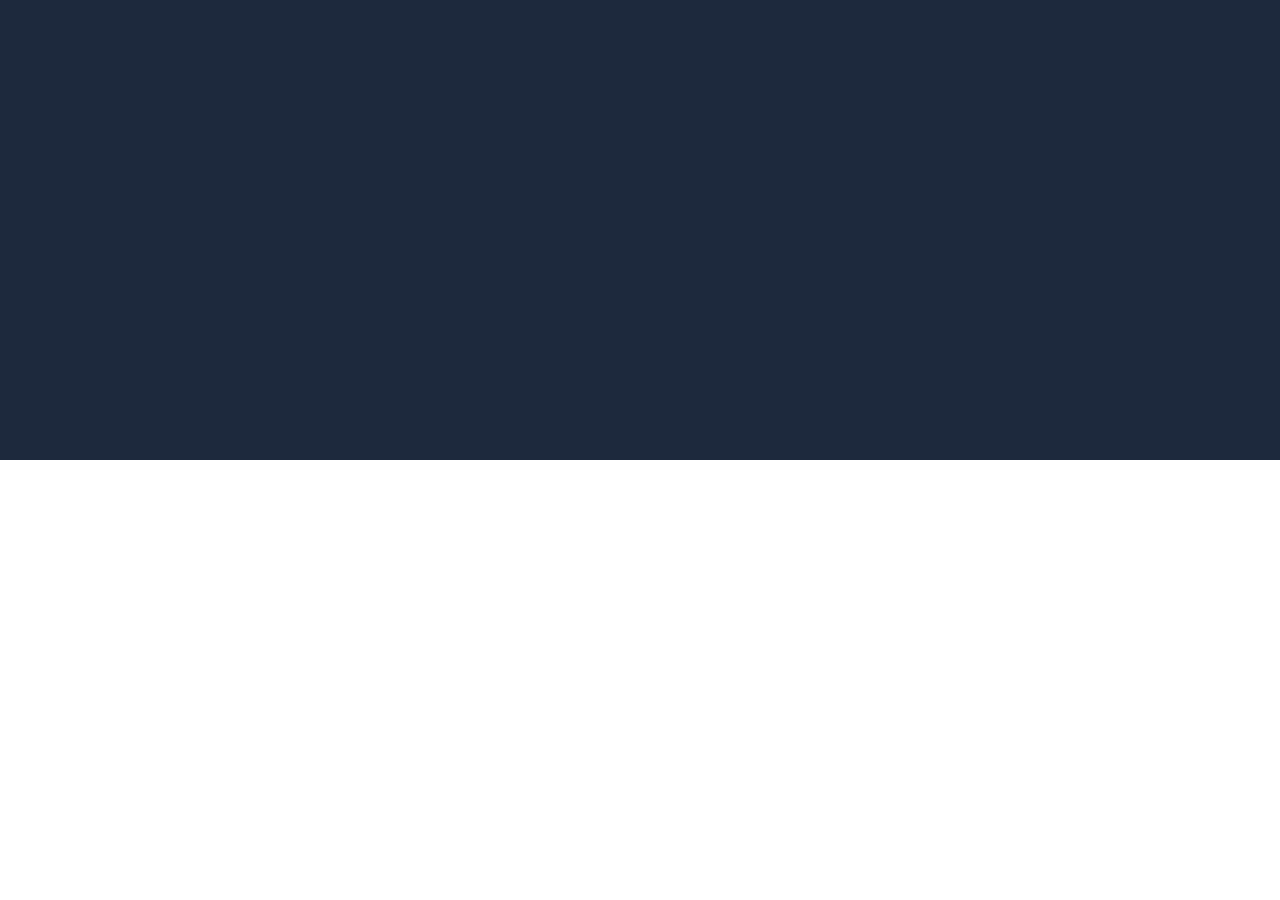
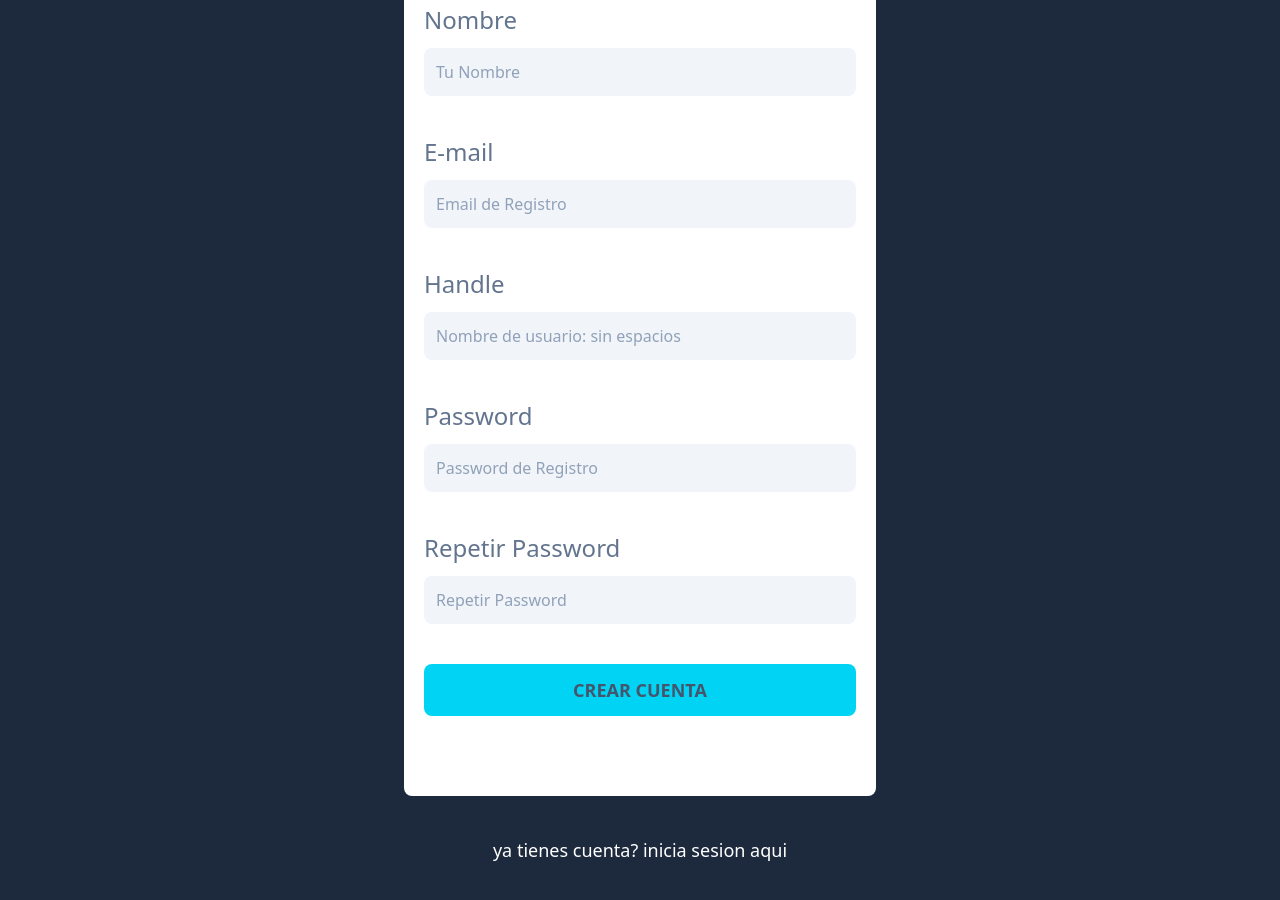
Before and after one commit to pedroHackerNoob/potrolinkfrontend, a React (Vite) app: page /auth/register in a window 1280 px wide. Shown: the part 340-1240 px from the top of the page. Before the commit the page ends 800 px from the top, so only its background shows below. Built offline with nearby package versions, Linux system fonts and the light colour scheme.

Commit message:
form added

```diff
--- a/package.json
+++ b/package.json
@@ -12,6 +12,7 @@
   "dependencies": {
     "react": "^19.1.0",
     "react-dom": "^19.1.0",
+    "react-hook-form": "^7.57.0",
     "react-router-dom": "^7.6.1"
   },
   "devDependencies": {
--- a/src/view/LoginViews.tsx
+++ b/src/view/LoginViews.tsx
@@ -3,9 +3,10 @@
 export default function LoginViews(){
     return(
         <>
-            <nav>
-                <Link to='/auth/register'>
-                    No tienes cuenta? registrate aqui
+            <h1 className=' text-4xl text-white font-bold'>Login</h1>
+            <nav className='mt-10'>
+                <Link className='text-center text-white text-lg block' to='/auth/register'>
+                    no tienes cuenta? Registrate aqui
                 </Link>
             </nav>
         </>
--- a/src/view/RegisterViews.tsx
+++ b/src/view/RegisterViews.tsx
@@ -1,11 +1,101 @@
 import {Link} from "react-router-dom";
-
+import {useForm} from "react-hook-form";
 export default function RegisterViews(){
+    const { register,handleSubmit, formState :{errors}} = useForm();
+    const handleRegister = () => {
+        console.log('desde handle register\n',errors);
+    }
     return(
         <>
-            <div>Register</div>
-            <nav>
-                <Link to='/auth/login'>
+            <h1 className=' text-4xl text-white font-bold'>Register</h1>
+            <form
+                onSubmit={handleSubmit(handleRegister)}
+                className="bg-white px-5 py-20 rounded-lg space-y-10 mt-10"
+            >
+                <div className="grid grid-cols-1 space-y-3">
+                    <label htmlFor="name" className="text-2xl text-slate-500">Nombre</label>
+                    <input
+                        id="name"
+                        type="text"
+                        placeholder="Tu Nombre"
+                        className="bg-slate-100 border-none p-3 rounded-lg placeholder-slate-400"
+                        {...register('name',{
+                            required: 'nombre obligatorio',
+                            minLength: 3,
+                            maxLength: 20
+                        })}
+                    />
+                </div>
+                <div className="grid grid-cols-1 space-y-3">
+                    <label htmlFor="email" className="text-2xl text-slate-500">E-mail</label>
+                    <input
+                        id="email"
+                        type="email"
+                        placeholder="Email de Registro"
+                        className="bg-slate-100 border-none p-3 rounded-lg placeholder-slate-400"
+                        {...register('email',{
+                            required: 'email obligatorio',
+                            pattern: {
+                                value: /^[A-Z0-9._%+-]+@[A-Z0-9.-]+\.[A-Z]{2,4}$/i,
+                                message: 'email invalido'
+                            }
+                        })}
+                    />
+                </div>
+                <div className="grid grid-cols-1 space-y-3">
+                    <label htmlFor="handle" className="text-2xl text-slate-500">Handle</label>
+                    <input
+                        id="handle"
+                        type="text"
+                        placeholder="Nombre de usuario: sin espacios"
+                        className="bg-slate-100 border-none p-3 rounded-lg placeholder-slate-400"
+                        {...register('handle',{
+                            required: 'handle obligatorio',
+                            pattern: {
+                                value: /^[a-zA-Z0-9_]+$/,
+                                message: 'handle invalido'
+                            }
+                        })}
+                    />
+                </div>
+                <div className="grid grid-cols-1 space-y-3">
+                    <label htmlFor="password" className="text-2xl text-slate-500">Password</label>
+                    <input
+                        id="password"
+                        type="password"
+                        placeholder="Password de Registro"
+                        className="bg-slate-100 border-none p-3 rounded-lg placeholder-slate-400"
+                        {...register('password',{
+                            required: 'password obligatorio',
+                            minLength: 8,
+                            maxLength: 20
+                        })}
+                    />
+                </div>
+
+                <div className="grid grid-cols-1 space-y-3">
+                    <label htmlFor="password_confirmation" className="text-2xl text-slate-500">Repetir Password</label>
+                    <input
+                        id="password"
+                        type="password"
+                        placeholder="Repetir Password"
+                        className="bg-slate-100 border-none p-3 rounded-lg placeholder-slate-400"
+                        {...register('password_confirmation',{
+                            required: 'password obligatorio',
+                            minLength: 8,
+                            maxLength: 20
+                        })}
+                    />
+                </div>
+
+                <input
+                    type="submit"
+                    className="bg-cyan-400 p-3 text-lg w-full uppercase text-slate-600 rounded-lg font-bold cursor-pointer"
+                    value='Crear Cuenta'
+                />
+            </form>
+            <nav className='mt-10'>
+                <Link className='text-center text-white text-lg block' to='/auth/login'>
                     ya tienes cuenta? inicia sesion aqui
                 </Link>
             </nav>
```
Also changed, not shown: 1 other file (tests, documents, lock files or other folders).
